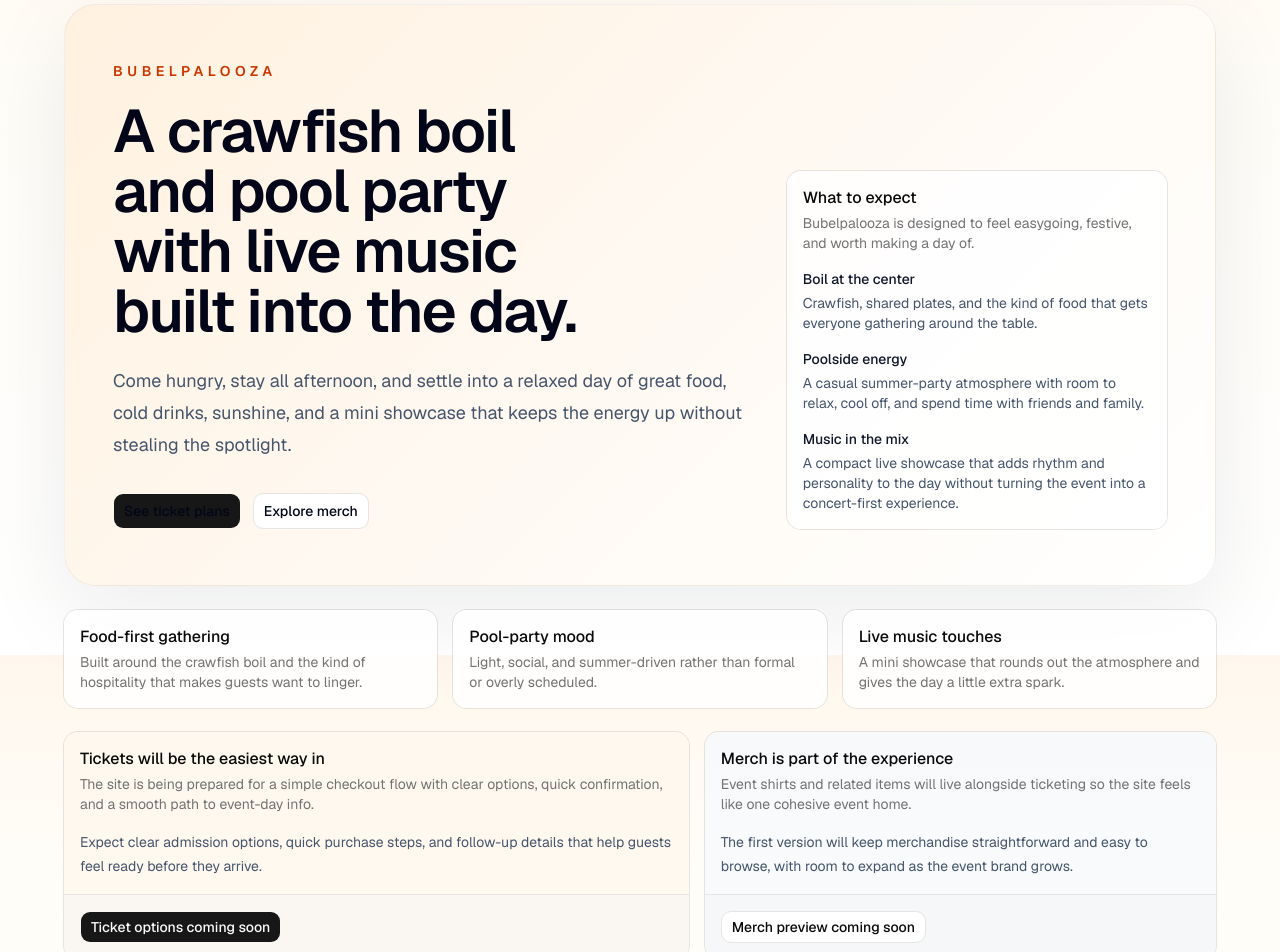
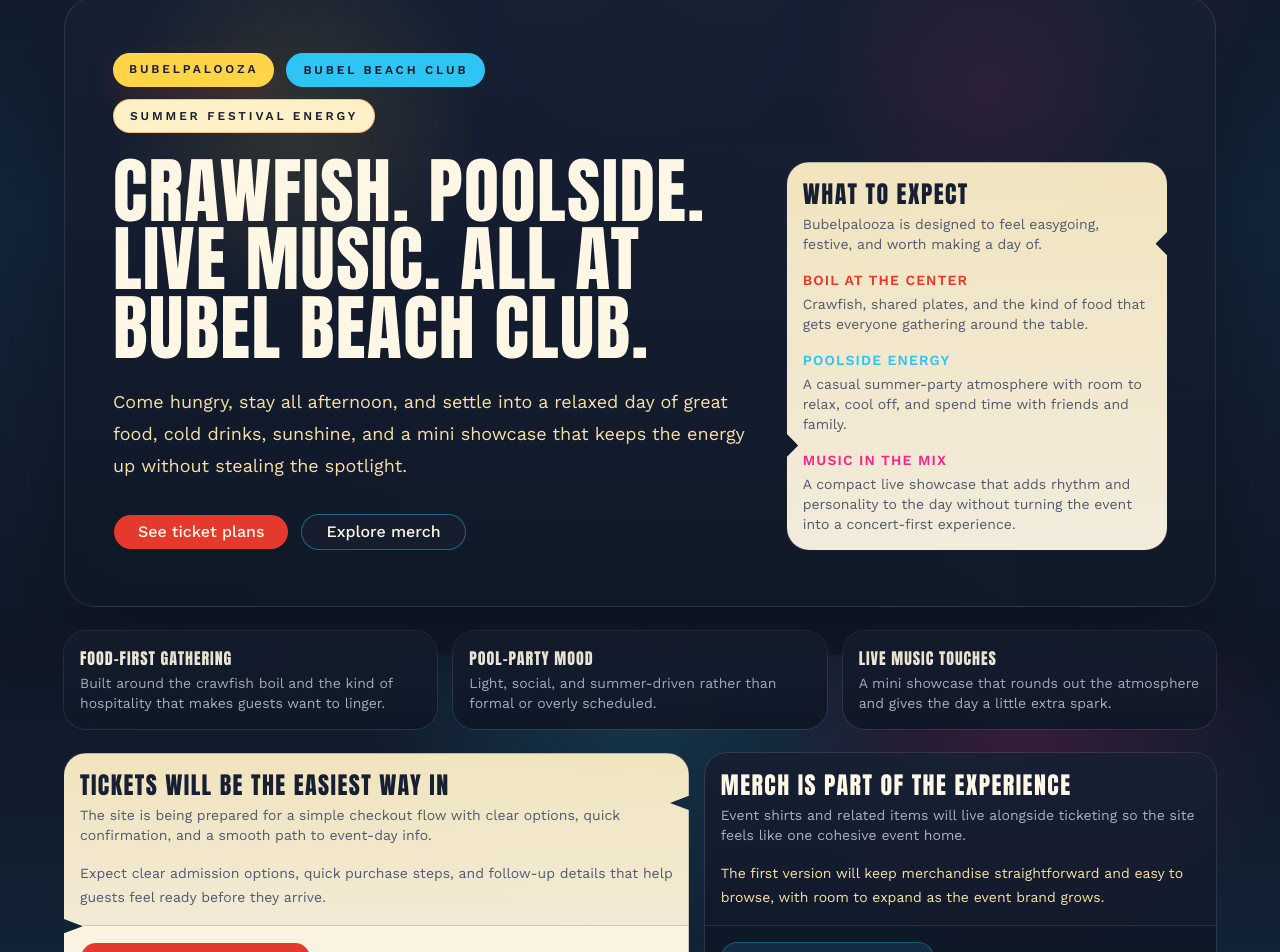
Before and after one commit to jbubel/Bubelpalooza, a Next.js app: page / in a window 1280 px wide. Shown: the part 145-1097 px from the top of the page. Built offline with nearby package versions, Linux system fonts and the light colour scheme.

Commit message:
Establish Bubel Beach Club visual theme

```diff
--- a/app/globals.css
+++ b/app/globals.css
@@ -7,9 +7,9 @@
 @theme inline {
   --color-background: var(--background);
   --color-foreground: var(--foreground);
-  --font-sans: var(--font-sans);
+  --font-sans: var(--font-work-sans);
   --font-mono: var(--font-geist-mono);
-  --font-heading: var(--font-sans);
+  --font-heading: var(--font-anton);
   --color-sidebar-ring: var(--sidebar-ring);
   --color-sidebar-border: var(--sidebar-border);
   --color-sidebar-accent-foreground: var(--sidebar-accent-foreground);
@@ -49,7 +49,12 @@
 }
 
 body {
-  font-family: var(--font-geist-sans), Arial, Helvetica, sans-serif;
+  font-family: var(--font-work-sans), Arial, Helvetica, sans-serif;
+  background:
+    radial-gradient(circle at top, rgba(46, 196, 243, 0.18), transparent 28%),
+    radial-gradient(circle at 80% 10%, rgba(247, 37, 133, 0.16), transparent 20%),
+    linear-gradient(180deg, #101827 0%, #13253a 45%, #101827 100%);
+  color: var(--foreground);
 }
 
 a {
@@ -58,72 +63,72 @@ a {
 }
 
 :root {
-  --background: oklch(1 0 0);
-  --foreground: oklch(0.145 0 0);
-  --card: oklch(1 0 0);
-  --card-foreground: oklch(0.145 0 0);
-  --popover: oklch(1 0 0);
-  --popover-foreground: oklch(0.145 0 0);
-  --primary: oklch(0.205 0 0);
-  --primary-foreground: oklch(0.985 0 0);
-  --secondary: oklch(0.97 0 0);
-  --secondary-foreground: oklch(0.205 0 0);
-  --muted: oklch(0.97 0 0);
-  --muted-foreground: oklch(0.556 0 0);
-  --accent: oklch(0.97 0 0);
-  --accent-foreground: oklch(0.205 0 0);
-  --destructive: oklch(0.577 0.245 27.325);
-  --border: oklch(0.922 0 0);
-  --input: oklch(0.922 0 0);
-  --ring: oklch(0.708 0 0);
-  --chart-1: oklch(0.87 0 0);
-  --chart-2: oklch(0.556 0 0);
-  --chart-3: oklch(0.439 0 0);
-  --chart-4: oklch(0.371 0 0);
-  --chart-5: oklch(0.269 0 0);
-  --radius: 0.625rem;
-  --sidebar: oklch(0.985 0 0);
-  --sidebar-foreground: oklch(0.145 0 0);
-  --sidebar-primary: oklch(0.205 0 0);
-  --sidebar-primary-foreground: oklch(0.985 0 0);
-  --sidebar-accent: oklch(0.97 0 0);
-  --sidebar-accent-foreground: oklch(0.205 0 0);
-  --sidebar-border: oklch(0.922 0 0);
-  --sidebar-ring: oklch(0.708 0 0);
+  --background: #101827;
+  --foreground: #fff7e6;
+  --card: #172033;
+  --card-foreground: #fff7e6;
+  --popover: #172033;
+  --popover-foreground: #fff7e6;
+  --primary: #e6392e;
+  --primary-foreground: #fff7e6;
+  --secondary: #ffd447;
+  --secondary-foreground: #172033;
+  --muted: #183a59;
+  --muted-foreground: #a7b0c0;
+  --accent: #2ec4f3;
+  --accent-foreground: #101827;
+  --destructive: #f72585;
+  --border: #2a3954;
+  --input: #2a3954;
+  --ring: #ffd447;
+  --chart-1: #e6392e;
+  --chart-2: #ffd447;
+  --chart-3: #2ec4f3;
+  --chart-4: #1dd3b0;
+  --chart-5: #f97316;
+  --radius: 1rem;
+  --sidebar: #172033;
+  --sidebar-foreground: #fff7e6;
+  --sidebar-primary: #e6392e;
+  --sidebar-primary-foreground: #fff7e6;
+  --sidebar-accent: #183a59;
+  --sidebar-accent-foreground: #fff7e6;
+  --sidebar-border: #2a3954;
+  --sidebar-ring: #ffd447;
 }
 
 .dark {
-  --background: oklch(0.145 0 0);
-  --foreground: oklch(0.985 0 0);
-  --card: oklch(0.205 0 0);
-  --card-foreground: oklch(0.985 0 0);
-  --popover: oklch(0.205 0 0);
-  --popover-foreground: oklch(0.985 0 0);
-  --primary: oklch(0.922 0 0);
-  --primary-foreground: oklch(0.205 0 0);
-  --secondary: oklch(0.269 0 0);
-  --secondary-foreground: oklch(0.985 0 0);
-  --muted: oklch(0.269 0 0);
-  --muted-foreground: oklch(0.708 0 0);
-  --accent: oklch(0.269 0 0);
-  --accent-foreground: oklch(0.985 0 0);
-  --destructive: oklch(0.704 0.191 22.216);
-  --border: oklch(1 0 0 / 10%);
-  --input: oklch(1 0 0 / 15%);
-  --ring: oklch(0.556 0 0);
-  --chart-1: oklch(0.87 0 0);
-  --chart-2: oklch(0.556 0 0);
-  --chart-3: oklch(0.439 0 0);
-  --chart-4: oklch(0.371 0 0);
-  --chart-5: oklch(0.269 0 0);
-  --sidebar: oklch(0.205 0 0);
-  --sidebar-foreground: oklch(0.985 0 0);
-  --sidebar-primary: oklch(0.488 0.243 264.376);
-  --sidebar-primary-foreground: oklch(0.985 0 0);
-  --sidebar-accent: oklch(0.269 0 0);
-  --sidebar-accent-foreground: oklch(0.985 0 0);
-  --sidebar-border: oklch(1 0 0 / 10%);
-  --sidebar-ring: oklch(0.556 0 0);
+  --background: #101827;
+  --foreground: #fff7e6;
+  --card: #172033;
+  --card-foreground: #fff7e6;
+  --popover: #172033;
+  --popover-foreground: #fff7e6;
+  --primary: #e6392e;
+  --primary-foreground: #fff7e6;
+  --secondary: #ffd447;
+  --secondary-foreground: #172033;
+  --muted: #183a59;
+  --muted-foreground: #a7b0c0;
+  --accent: #2ec4f3;
+  --accent-foreground: #101827;
+  --destructive: #f72585;
+  --border: #2a3954;
+  --input: #2a3954;
+  --ring: #ffd447;
+  --chart-1: #e6392e;
+  --chart-2: #ffd447;
+  --chart-3: #2ec4f3;
+  --chart-4: #1dd3b0;
+  --chart-5: #f97316;
+  --sidebar: #172033;
+  --sidebar-foreground: #fff7e6;
+  --sidebar-primary: #e6392e;
+  --sidebar-primary-foreground: #fff7e6;
+  --sidebar-accent: #183a59;
+  --sidebar-accent-foreground: #fff7e6;
+  --sidebar-border: #2a3954;
+  --sidebar-ring: #ffd447;
 }
 
 @layer base {
@@ -136,4 +141,52 @@ a {
   html {
     @apply font-sans;
   }
+  h1,
+  h2,
+  h3,
+  [data-poster="true"] {
+    font-family: var(--font-anton), Impact, sans-serif;
+    letter-spacing: 0.01em;
+  }
 }
+
+@layer utilities {
+  .poster-panel {
+    background:
+      linear-gradient(180deg, rgba(255, 241, 199, 0.94), rgba(255, 247, 230, 0.95)),
+      repeating-linear-gradient(
+        0deg,
+        rgba(16, 24, 39, 0.02) 0,
+        rgba(16, 24, 39, 0.02) 1px,
+        transparent 1px,
+        transparent 12px
+      );
+  }
+
+  .dark-panel {
+    background:
+      linear-gradient(180deg, rgba(23, 32, 51, 0.96), rgba(16, 24, 39, 0.96)),
+      radial-gradient(circle at top, rgba(46, 196, 243, 0.12), transparent 35%);
+  }
+
+  .sun-badge {
+    box-shadow:
+      0 10px 30px rgba(230, 57, 46, 0.18),
+      inset 0 1px 0 rgba(255, 255, 255, 0.18);
+  }
+
+  .ticket-cutout {
+    clip-path: polygon(
+      0 0,
+      100% 0,
+      100% 18%,
+      97% 21%,
+      100% 24%,
+      100% 100%,
+      0 100%,
+      0 76%,
+      3% 73%,
+      0 70%
+    );
+  }
+}
--- a/app/layout.tsx
+++ b/app/layout.tsx
@@ -1,16 +1,22 @@
 import type { Metadata } from "next";
-import { Geist, Geist_Mono } from "next/font/google";
+import { Anton, Geist_Mono, Work_Sans } from "next/font/google";
 import { SiteFooter } from "@/components/site-footer";
 import { SiteHeader } from "@/components/site-header";
 import "./globals.css";
 
-const geistSans = Geist({
-  variable: "--font-geist-sans",
+const workSans = Work_Sans({
+  variable: "--font-work-sans",
   subsets: ["latin"],
 });
 
 const geistMono = Geist_Mono({
   variable: "--font-geist-mono",
+  subsets: ["latin"],
+});
+
+const anton = Anton({
+  variable: "--font-anton",
+  weight: "400",
   subsets: ["latin"],
 });
 
@@ -32,9 +38,9 @@ export default function RootLayout({
   return (
     <html
       lang="en"
-      className={`${geistSans.variable} ${geistMono.variable} h-full antialiased`}
+      className={`${workSans.variable} ${geistMono.variable} ${anton.variable} h-full antialiased`}
     >
-      <body className="min-h-full bg-[linear-gradient(180deg,#fff7ed_0%,#fffdf8_28%,#ffffff_100%)] text-slate-950">
+      <body className="min-h-full bg-background text-foreground">
         <div className="flex min-h-screen flex-col">
           <SiteHeader />
           <main className="flex-1">{children}</main>
--- a/app/page.tsx
+++ b/app/page.tsx
@@ -16,51 +16,86 @@ import {
 
 export default function Home() {
   return (
-    <div className="px-6 py-12 sm:py-16">
+    <div className="px-6 py-10 sm:py-14">
       <div className="mx-auto flex w-full max-w-6xl flex-col gap-6">
-        <section className="overflow-hidden rounded-[2rem] border border-black/5 bg-[linear-gradient(135deg,#fff1df_0%,#fff8f0_45%,#fff_100%)] shadow-[0_28px_90px_rgba(15,23,42,0.08)]">
-          <div className="grid gap-10 px-8 py-10 sm:px-12 sm:py-14 lg:grid-cols-[1.25fr_0.75fr] lg:items-end">
+        <section className="dark-panel relative overflow-hidden rounded-[2rem] border border-white/10 shadow-[0_28px_90px_rgba(0,0,0,0.28)]">
+          <div className="absolute inset-0 opacity-35 [background-image:radial-gradient(circle_at_20%_20%,rgba(255,212,71,0.35),transparent_18%),radial-gradient(circle_at_80%_15%,rgba(247,37,133,0.28),transparent_16%),linear-gradient(135deg,transparent_0%,rgba(255,255,255,0.03)_100%)]" />
+          <div className="relative grid gap-10 px-8 py-10 sm:px-12 sm:py-14 lg:grid-cols-[1.25fr_0.75fr] lg:items-end">
             <div>
-              <p className="text-sm font-semibold uppercase tracking-[0.32em] text-orange-700">
-                Bubelpalooza
-              </p>
-              <h1 className="mt-5 max-w-3xl text-5xl font-semibold tracking-tight text-balance text-slate-950 sm:text-6xl">
-                A crawfish boil and pool party with live music built into the day.
+              <div className="flex flex-wrap gap-3 text-xs font-semibold uppercase tracking-[0.24em] text-[#172033]">
+                <span className="sun-badge rounded-full bg-[#ffd447] px-4 py-2">
+                  Bubelpalooza
+                </span>
+                <span className="rounded-full border border-[#2ec4f3]/40 bg-[#2ec4f3] px-4 py-2 text-[#101827]">
+                  Bubel Beach Club
+                </span>
+                <span className="rounded-full border border-[#f97316]/40 bg-[#fff1c7] px-4 py-2 text-[#172033]">
+                  Summer festival energy
+                </span>
+              </div>
+              <h1
+                data-poster="true"
+                className="mt-6 max-w-3xl text-5xl leading-[0.95] tracking-[0.02em] text-balance text-[#fff7e6] sm:text-7xl"
+              >
+                CRAWFISH. POOLSIDE. LIVE MUSIC. ALL AT BUBEL BEACH CLUB.
               </h1>
-              <p className="mt-6 max-w-2xl text-lg leading-8 text-slate-600">
+              <p className="mt-6 max-w-2xl text-lg leading-8 text-[#f7dfa5]">
                 Come hungry, stay all afternoon, and settle into a relaxed day
                 of great food, cold drinks, sunshine, and a mini showcase that
                 keeps the energy up without stealing the spotlight.
               </p>
               <div className="mt-8 flex flex-wrap gap-3">
-                <Button asChild size="lg">
+                <Button asChild size="lg" className="rounded-full px-6 text-base">
                   <a href="#tickets">See ticket plans</a>
                 </Button>
-                <Button asChild variant="outline" size="lg">
+                <Button
+                  asChild
+                  variant="outline"
+                  size="lg"
+                  className="rounded-full border-[#2ec4f3]/45 bg-[#172033]/70 px-6 text-base text-[#fff7e6] hover:bg-[#183a59]"
+                >
                   <a href="#merch">Explore merch</a>
                 </Button>
               </div>
             </div>
-            <Card className="border-white/70 bg-white/85">
+            <Card className="poster-panel ticket-cutout border-[#d9a441]/40 text-[#172033]">
               <CardHeader>
-                <CardTitle>What to expect</CardTitle>
-                <CardDescription>
+                <CardTitle className="text-2xl uppercase tracking-[0.06em]">
+                  What to expect
+                </CardTitle>
+                <CardDescription className="text-[#4e5b71]">
                   Bubelpalooza is designed to feel easygoing, festive, and
                   worth making a day of.
                 </CardDescription>
               </CardHeader>
-              <CardContent className="grid gap-4 text-sm text-slate-600">
+              <CardContent className="grid gap-4 text-sm text-[#4e5b71]">
                 <div>
-                  <p className="font-medium text-slate-900">Boil at the center</p>
-                  <p className="mt-1">Crawfish, shared plates, and the kind of food that gets everyone gathering around the table.</p>
+                  <p className="font-semibold uppercase tracking-[0.08em] text-[#e6392e]">
+                    Boil at the center
+                  </p>
+                  <p className="mt-1">
+                    Crawfish, shared plates, and the kind of food that gets
+                    everyone gathering around the table.
+                  </p>
                 </div>
                 <div>
-                  <p className="font-medium text-slate-900">Poolside energy</p>
-                  <p className="mt-1">A casual summer-party atmosphere with room to relax, cool off, and spend time with friends and family.</p>
+                  <p className="font-semibold uppercase tracking-[0.08em] text-[#2ec4f3]">
+                    Poolside energy
+                  </p>
+                  <p className="mt-1">
+                    A casual summer-party atmosphere with room to relax, cool
+                    off, and spend time with friends and family.
+                  </p>
                 </div>
                 <div>
-                  <p className="font-medium text-slate-900">Music in the mix</p>
-                  <p className="mt-1">A compact live showcase that adds rhythm and personality to the day without turning the event into a concert-first experience.</p>
+                  <p className="font-semibold uppercase tracking-[0.08em] text-[#f72585]">
+                    Music in the mix
+                  </p>
+                  <p className="mt-1">
+                    A compact live showcase that adds rhythm and personality to
+                    the day without turning the event into a concert-first
+                    experience.
+                  </p>
                 </div>
               </CardContent>
             </Card>
@@ -68,28 +103,34 @@ export default function Home() {
         </section>
 
         <section className="grid gap-4 md:grid-cols-3">
-          <Card className="bg-white/90">
+          <Card className="dark-panel border-[#e6392e]/25">
             <CardHeader>
-              <CardTitle>Food-first gathering</CardTitle>
-              <CardDescription>
+              <CardTitle className="text-[#fff7e6] uppercase tracking-[0.06em]">
+                Food-first gathering
+              </CardTitle>
+              <CardDescription className="text-[#a7b0c0]">
                 Built around the crawfish boil and the kind of hospitality that
                 makes guests want to linger.
               </CardDescription>
             </CardHeader>
           </Card>
-          <Card className="bg-white/90">
+          <Card className="dark-panel border-[#2ec4f3]/25">
             <CardHeader>
-              <CardTitle>Pool-party mood</CardTitle>
-              <CardDescription>
+              <CardTitle className="text-[#fff7e6] uppercase tracking-[0.06em]">
+                Pool-party mood
+              </CardTitle>
+              <CardDescription className="text-[#a7b0c0]">
                 Light, social, and summer-driven rather than formal or overly
                 scheduled.
               </CardDescription>
             </CardHeader>
           </Card>
-          <Card className="bg-white/90">
+          <Card className="dark-panel border-[#ffd447]/25">
             <CardHeader>
-              <CardTitle>Live music touches</CardTitle>
-              <CardDescription>
+              <CardTitle className="text-[#fff7e6] uppercase tracking-[0.06em]">
+                Live music touches
+              </CardTitle>
+              <CardDescription className="text-[#a7b0c0]">
                 A mini showcase that rounds out the atmosphere and gives the day
                 a little extra spark.
               </CardDescription>
@@ -98,51 +139,65 @@ export default function Home() {
         </section>
 
         <section className="grid gap-4 lg:grid-cols-[1.1fr_0.9fr]">
-          <Card id="tickets" className="border-orange-100 bg-orange-50/75">
+          <Card
+            id="tickets"
+            className="poster-panel ticket-cutout border-[#e6392e]/25 text-[#172033]"
+          >
             <CardHeader>
-              <CardTitle>Tickets will be the easiest way in</CardTitle>
-              <CardDescription>
+              <CardTitle className="text-2xl uppercase tracking-[0.06em]">
+                Tickets will be the easiest way in
+              </CardTitle>
+              <CardDescription className="text-[#4e5b71]">
                 The site is being prepared for a simple checkout flow with clear
                 options, quick confirmation, and a smooth path to event-day info.
               </CardDescription>
             </CardHeader>
-            <CardContent className="space-y-4 text-sm leading-6 text-slate-600">
+            <CardContent className="space-y-4 text-sm leading-6 text-[#4e5b71]">
               <p>
                 Expect clear admission options, quick purchase steps, and
                 follow-up details that help guests feel ready before they
                 arrive.
               </p>
             </CardContent>
-            <CardFooter>
-              <Button>Ticket options coming soon</Button>
+            <CardFooter className="border-t-[#e5c988] bg-[#fff7e6]/70">
+              <Button className="rounded-full px-5">Ticket options coming soon</Button>
             </CardFooter>
           </Card>
 
-          <Card id="merch" className="bg-slate-50/90">
+          <Card id="merch" className="dark-panel border-[#2ec4f3]/25">
             <CardHeader>
-              <CardTitle>Merch is part of the experience</CardTitle>
-              <CardDescription>
+              <CardTitle className="text-2xl uppercase tracking-[0.06em] text-[#fff7e6]">
+                Merch is part of the experience
+              </CardTitle>
+              <CardDescription className="text-[#a7b0c0]">
                 Event shirts and related items will live alongside ticketing so
                 the site feels like one cohesive event home.
               </CardDescription>
             </CardHeader>
-            <CardContent className="space-y-4 text-sm leading-6 text-slate-600">
+            <CardContent className="space-y-4 text-sm leading-6 text-[#f7dfa5]">
               <p>
                 The first version will keep merchandise straightforward and
                 easy to browse, with room to expand as the event brand grows.
               </p>
             </CardContent>
-            <CardFooter>
-              <Button variant="outline">Merch preview coming soon</Button>
+            <CardFooter className="border-t-white/10 bg-[#101827]/55">
+              <Button
+                variant="outline"
+                className="rounded-full border-[#2ec4f3]/40 bg-[#183a59]/60 text-[#fff7e6] hover:bg-[#183a59]"
+              >
+                Merch preview coming soon
+              </Button>
             </CardFooter>
           </Card>
         </section>
 
         <section className="grid gap-4 lg:grid-cols-[0.9fr_1.1fr]">
-          <Card className="bg-white/90">
+          <Card className="dark-panel border-[#ffd447]/25">
             <CardHeader>
-              <CardTitle>Why people will want to come</CardTitle>
-              <CardDescription>
+              <CardTitle className="text-2xl uppercase tracking-[0.06em] text-[#fff7e6]">
+                Why people will want to come
+              </CardTitle>
+              <CardDescription className="text-[#a7b0c0]">
                 The goal is a day that feels welcoming, memorable, and easy to
                 say yes to.
               </CardDescription>
@@ -150,22 +205,28 @@ export default function Home() {
             <CardContent>
               <Accordion type="single" collapsible>
                 <AccordionItem value="food">
-                  <AccordionTrigger>It feels like a real gathering</AccordionTrigger>
-                  <AccordionContent>
+                  <AccordionTrigger className="text-[#fff7e6]">
+                    It feels like a real gathering
+                  </AccordionTrigger>
+                  <AccordionContent className="text-[#f7dfa5]">
                     Bubelpalooza should feel social and lived-in, not like a
                     transactional event page with a ticket button bolted onto it.
                   </AccordionContent>
                 </AccordionItem>
                 <AccordionItem value="pace">
-                  <AccordionTrigger>The day has a natural flow</AccordionTrigger>
-                  <AccordionContent>
+                  <AccordionTrigger className="text-[#fff7e6]">
+                    The day has a natural flow
+                  </AccordionTrigger>
+                  <AccordionContent className="text-[#f7dfa5]">
                     Guests can picture the rhythm immediately: arrive, eat,
                     hang out, cool off, enjoy the atmosphere, and stay awhile.
                   </AccordionContent>
                 </AccordionItem>
                 <AccordionItem value="music">
-                  <AccordionTrigger>Music adds texture, not confusion</AccordionTrigger>
-                  <AccordionContent>
+                  <AccordionTrigger className="text-[#fff7e6]">
+                    Music adds texture, not confusion
+                  </AccordionTrigger>
+                  <AccordionContent className="text-[#f7dfa5]">
                     The showcase supports the identity of the event rather than
                     changing the pitch into something that feels like a different product.
                   </AccordionContent>
@@ -174,14 +235,17 @@ export default function Home() {
             </CardContent>
           </Card>
 
-          <section className="rounded-[2rem] border border-black/5 bg-[linear-gradient(180deg,#fff_0%,#f8fafc_100%)] px-8 py-10 shadow-[0_24px_80px_rgba(15,23,42,0.05)]">
-            <p className="text-sm font-semibold uppercase tracking-[0.28em] text-slate-500">
+          <section className="poster-panel rounded-[2rem] border border-[#d9a441]/35 px-8 py-10 shadow-[0_24px_80px_rgba(0,0,0,0.16)]">
+            <p className="text-sm font-semibold uppercase tracking-[0.28em] text-[#e6392e]">
               Event Summary
             </p>
-            <h2 className="mt-4 text-3xl font-semibold tracking-tight text-balance text-slate-950">
+            <h2
+              data-poster="true"
+              className="mt-4 text-4xl leading-[0.96] tracking-[0.02em] text-balance text-[#172033]"
+            >
               A relaxed, flavor-forward summer event with its own personality.
             </h2>
-            <p className="mt-5 max-w-2xl text-base leading-7 text-slate-600">
+            <p className="mt-5 max-w-2xl text-base leading-7 text-[#4e5b71]">
               The site should help guests understand the tone right away:
               Bubelpalooza is about the boil, the pool, the people, and the
               laid-back energy that makes the day feel special. The music is
```
Also changed, not shown: components/site-footer.tsx (+5 -3 lines), components/site-header.tsx (+7 -7 lines), 1 other file (tests, documents, lock files or other folders).
